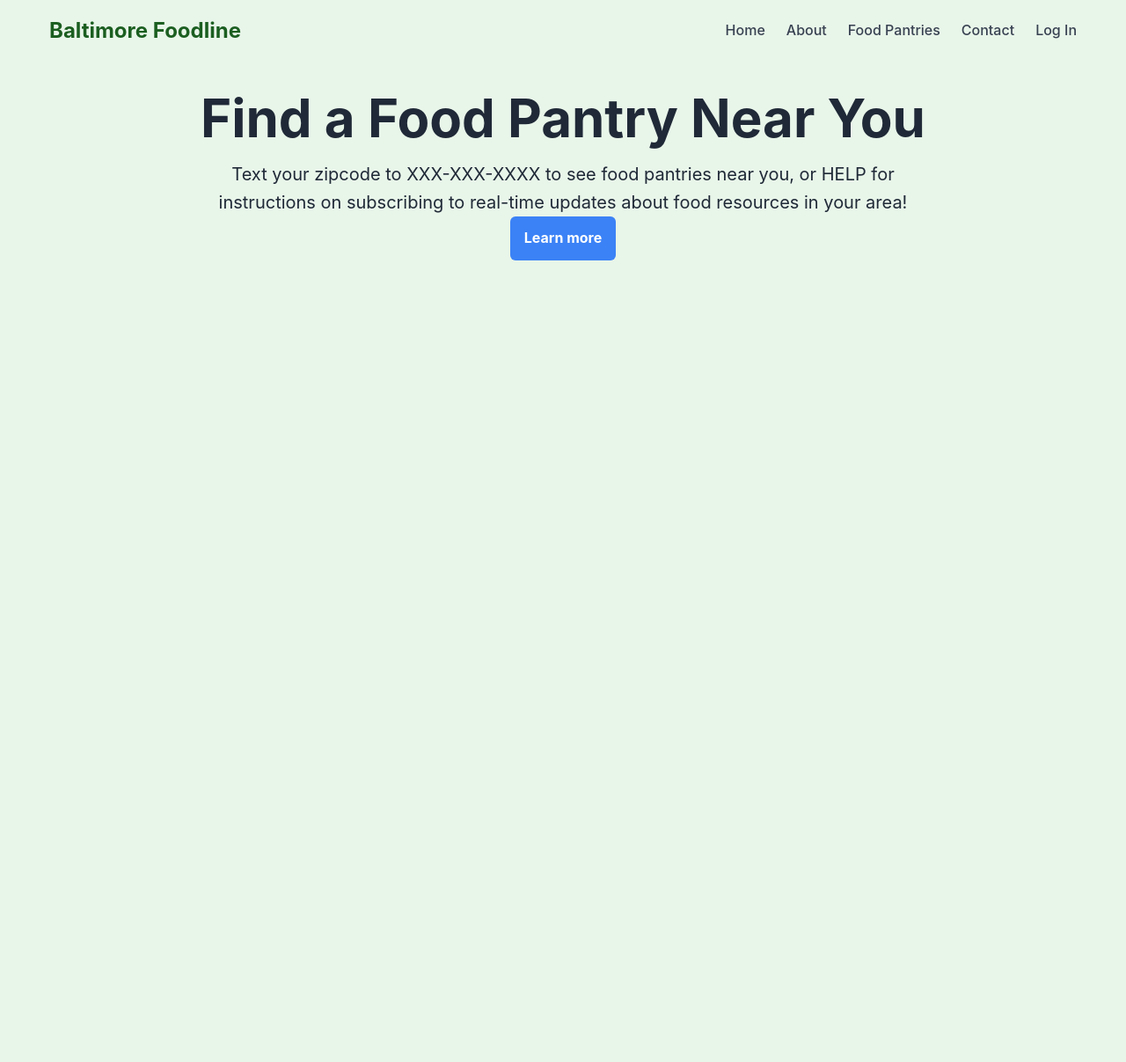
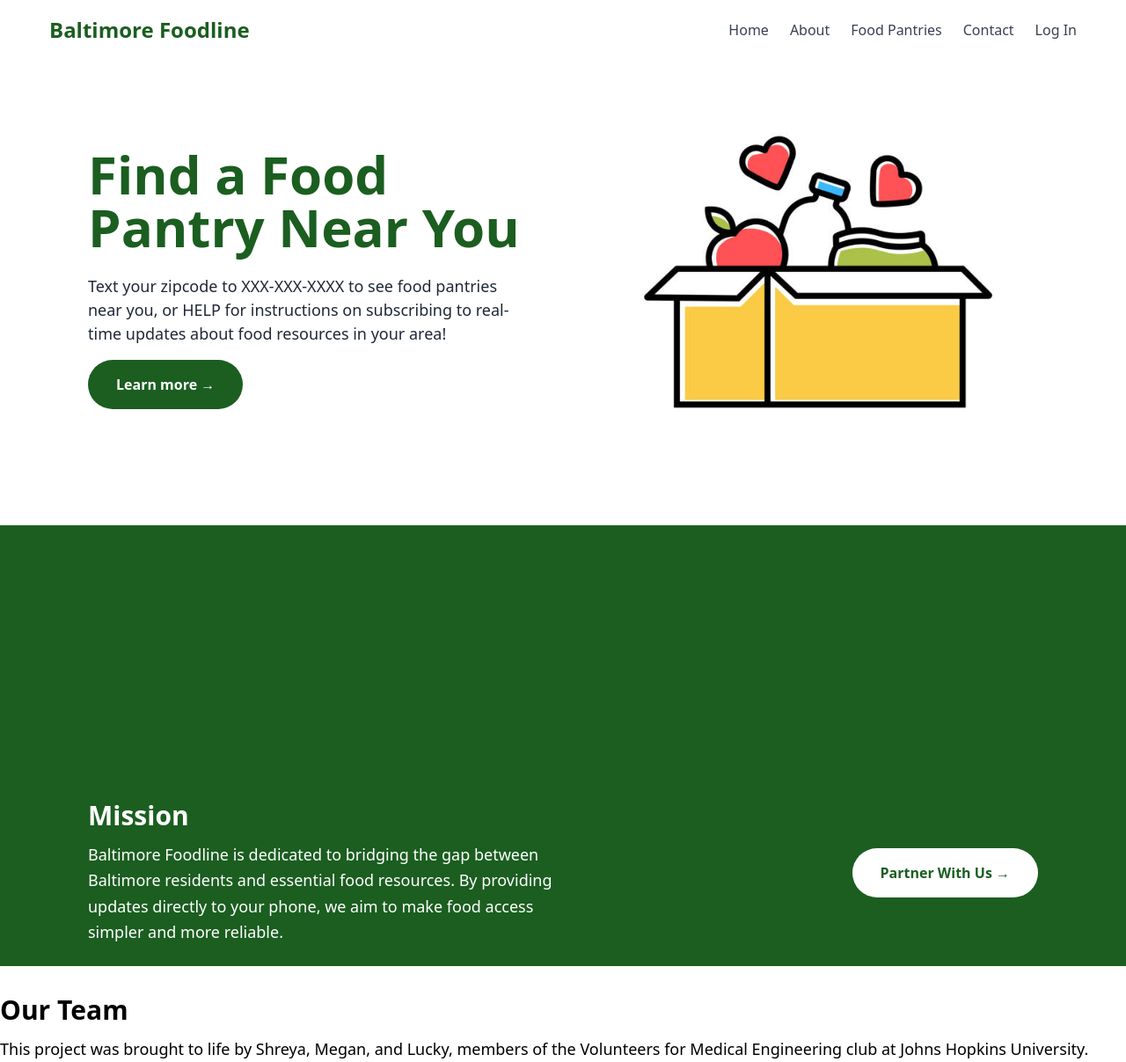
Before and after one commit to luckyjain1/baltimorefoodline, a Next.js app: page / in a window 1280 px wide. Shown: the whole page at 88% size. Before the commit the page ends 800 px from the top, so only its background shows below. Built offline with nearby package versions, Linux system fonts and the light colour scheme; no server answers.

Commit message:
updated home page design

```diff
--- a/app/globals.css
+++ b/app/globals.css
@@ -2,26 +2,33 @@
 @tailwind components;
 @tailwind utilities;
 
-h1 {
+/* h1 {
   font-weight: bold;
-  color: #1f2937;
+  color: #1B5E20;
   font-size: 60px;
+  line-height: 1;
+  margin-bottom: 15;
+  max-width: 500;
+  padding-top: 100;
 }
 
 h2 {
   font-weight: normal;
   color: #1f2937;
-  font-size: 20px;
+  font-size: 18px;
+  max-width: 500;
 }
+
+
 
 body {
   font-family: 'Inter', sans-serif;
-  background-color: #E8F5E9;
+  background-color: #ffffff;
   color: #1f2937;
   margin: 0;
   padding: 0;
   line-height: 1.6;
-}
+}*/
 
 a {
   color: #3b82f6;
@@ -30,11 +37,17 @@ a {
 
 
 .container {
-  max-width: 1200px;
-  margin: 0 auto;
   padding: 1rem;
-  text-align: center;
-  max-width: 85ch;
+  text-align: left;
+  margin: 100;
+  position: relative;
+}
+
+.image {
+  float: right;
+  margin-left: 500;
+  top: 50%;
+  transform: translateY(-85%);
 }
 
 ul {
@@ -45,19 +58,20 @@ ul {
 
 /* Button Styling */
 
-.btn {
+/* .btn {
   display: inline-block;
-  font-size: 1rem; /* Standardize text size */
+  font-size: 1rem;
   font-weight: bold;
-  padding: 0.75rem 1rem;
+  padding: 1rem 2rem;
   color: white;
-  background-color: #3b82f6;
+  background-color: #1B5E20;
   border: none;
-  border-radius: 0.375rem;
+  border-radius: 2rem;
   cursor: pointer;
   text-align: center;
-  margin-bottom: 1rem; /* Add space below the button */
-}
+  margin-bottom: 1rem;
+  margin-top: 1rem;
+} */
 
 .btn:hover {
   filter: brightness(0.9);
--- a/app/page.tsx
+++ b/app/page.tsx
@@ -1,14 +1,56 @@
 export default function HomePage() {
   return (
-
-    <div className="container">
-      <h1>Find a Food Pantry Near You</h1>
-      <h2>Text your zipcode to XXX-XXX-XXXX to see food pantries near you, or HELP for instructions
-        on subscribing to real-time updates about food resources in your area!</h2>
+    <div className="text-left relative">
+      {/* Hero Section */}
+      <div className = "m-[100px]">
+      <h1 className="font-bold text-[#1B5E20] text-[60px] leading-none mb-6 max-w-[500px]">Find a Food Pantry Near You</h1>
+      <h2 className="font-normal text-[#1f2937] text-[18px] max-w-[500px] mb-4">
+        Text your zipcode to XXX-XXX-XXXX to see food pantries near you, or HELP for instructions
+        on subscribing to real-time updates about food resources in your area!
+      </h2>
       <a
         href="/about"
-        className="btn">Learn more</a>
+        className="inline-block text-[1rem] font-bold py-4 px-8 text-white bg-[#1B5E20] rounded-[2rem] cursor-pointer text-center mb-8">
+        Learn more →
+      </a>
+      <div className="float-right relative -top-[350px] ml-[40px]">
+        <img
+          src="./cover_image.jpg"
+          alt="Cover Image"
+          className="w-[500px] h-auto rounded-lg"
+        />
+      </div>
     </div>
-
-  );
-}
+    {/* Full-Width Mission and Team Section */}
+    <div className="bg-[#1B5E20] text-white py-6">
+      <div className="px-[100px]">
+        {/* Mission Section */}
+        <div className="flex justify-between items-center w-full">
+          {/* Mission Text on the Left */}
+          <div className="w-1/2">
+            <h2 className="text-3xl font-bold mb-3">Mission</h2>
+            <p className="text-lg leading-relaxed">
+              Baltimore Foodline is dedicated to bridging the gap between Baltimore residents
+              and essential food resources. By providing updates directly to your phone, we aim
+              to make food access simpler and more reliable.
+            </p>
+          </div>
+          {/* Button on the Right (Now Aligned Further Right) */}
+          <a
+            href="/contact"
+            className="text-[1rem] font-bold py-4 px-8 bg-white text-[#1B5E20] rounded-[2rem] cursor-pointer text-center hover:bg-gray-100">
+            Partner With Us →
+          </a>
+        </div>
+      </div>
+    </div>
+      {/* Our Team Section */}
+      <div className="mt-8">
+        <h2 className="text-3xl font-bold mb-3">Our Team</h2>
+        <p className="text-lg leading-relaxed">
+          This project was brought to life by Shreya, Megan, and Lucky, members of the
+          Volunteers for Medical Engineering club at Johns Hopkins University.
+        </p>
+      </div>
+    </div>
+  )}
--- a/components/NavBar.module.css
+++ b/components/NavBar.module.css
@@ -3,7 +3,7 @@
 /* Navbar Styling */
 
   .navbar {
-    background-color: #E8F5E9; /* Green-50 equivalent */
+    background-color: #ffffff; /* Green-50 equivalent */
     padding: 1rem 0;
   }
 
```
Also changed, not shown: public/cover_image.jpg (added).
